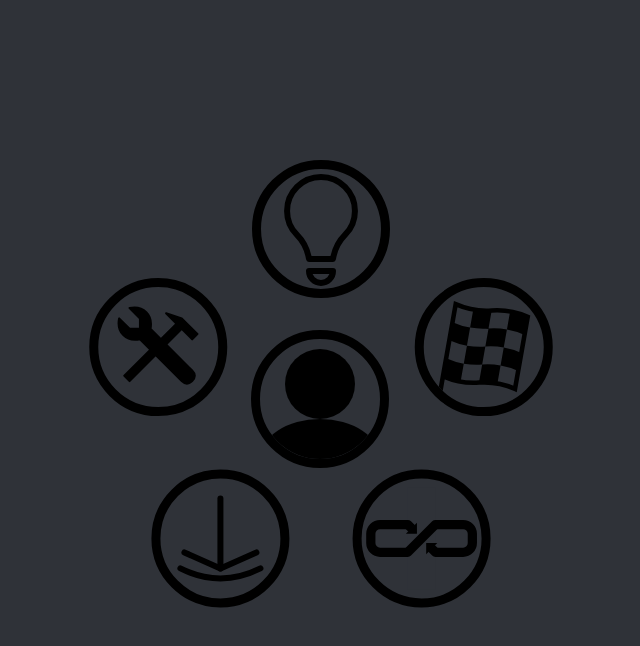
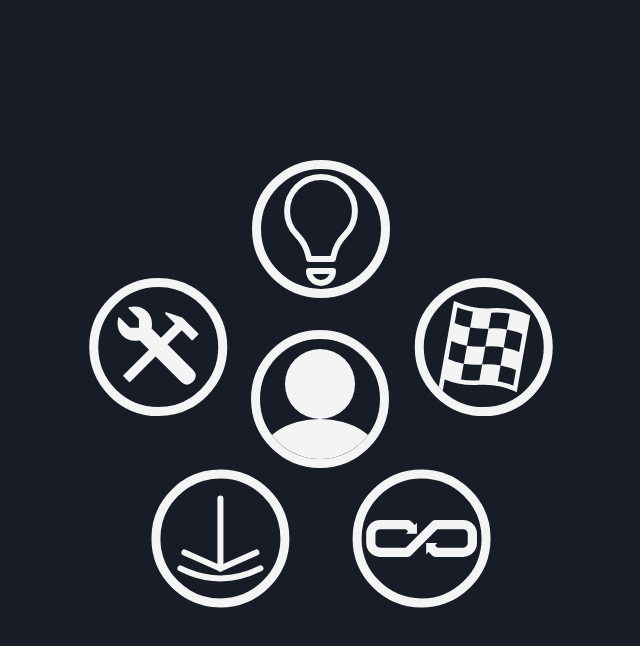
Before and after one commit to UROBBYU/UROBBYU.github.io, a plain HTML site: page index.html in a window 1280 px wide. Shown: the whole page, without its empty margins (319-959 px from the left). Drawn offline with Linux system fonts and the light colour scheme.

Commit message:
Samples 8

```diff
--- a/css/style.css
+++ b/css/style.css
@@ -1,6 +1,6 @@
 body {
   height: 100vh;
-  background-color: #2f3238;
+  background-color: #171c26;
   margin: 0;
 }
 .button-container {
@@ -67,13 +67,13 @@ li:nth-child(5) svg {
 .icon {
   cursor: pointer;
   border-radius: 50%;
-  border: 1.2vmin solid black;
+  border: 1.2vmin solid #F4F4F4;
   margin-left: -1.2vmin;
   margin-top: -1.2vmin;
   width: 15vmin;
   height: 15vmin;
-  fill: black;
-  stroke: black;
+  fill: #F4F4F4;
+  stroke: #F4F4F4;
   transition: fill 0.5s ease-out 0s, border-color 0.5s ease-out 0s, border-radius 0.5s ease-out 0s, stroke 0.5s ease-out 0s;
 }
 .icon:hover {
--- a/index.html
+++ b/index.html
@@ -29,7 +29,7 @@
         <svg class="icon profile"><use xlink:href="#profile"></use></svg>
       </div>
     </div>
-    <div style="display:none;">
+    <div display="none">
       <svg>
         <symbol id="profile" viewBox="0 0 6 6">
           <path d="M 0 6 A 3 2 0 1 1 6 6 Z" stroke="transparent"/>
@@ -37,9 +37,9 @@
         </symbol>
         <symbol id="links" viewBox="0 0 13 11">
           <rect x="1" y="4" rx="1" ry="1" width="11" height="3" fill="transparent" stroke-width="1"/>
-          <rect x="5" y="0" width="3" height="11" fill="#2f3238" stroke-width="0"/>
+          <rect x="5" y="0" width="3" height="11" fill="#171c26" stroke-width="0"/>
           <line x1="5" x2="8" y1="4" y2="7" stroke-width="1" stroke-linecap="round"/>
-          <line x1="6" x2="7" y1="6" y2="5" stroke-width="3" stroke="#2f3238"/>
+          <line x1="6" x2="7" y1="6" y2="5" stroke-width="3" stroke="#171c26"/>
           <line x1="5" x2="8" y1="7" y2="4" stroke-width="1" stroke-linecap="round"/>
           <polygon points="7 6 7 7.2 8.2 6" stroke-width="0"/>
           <polygon points="6 5 6 3.8 4.8 5" stroke-width="0"/>
```
